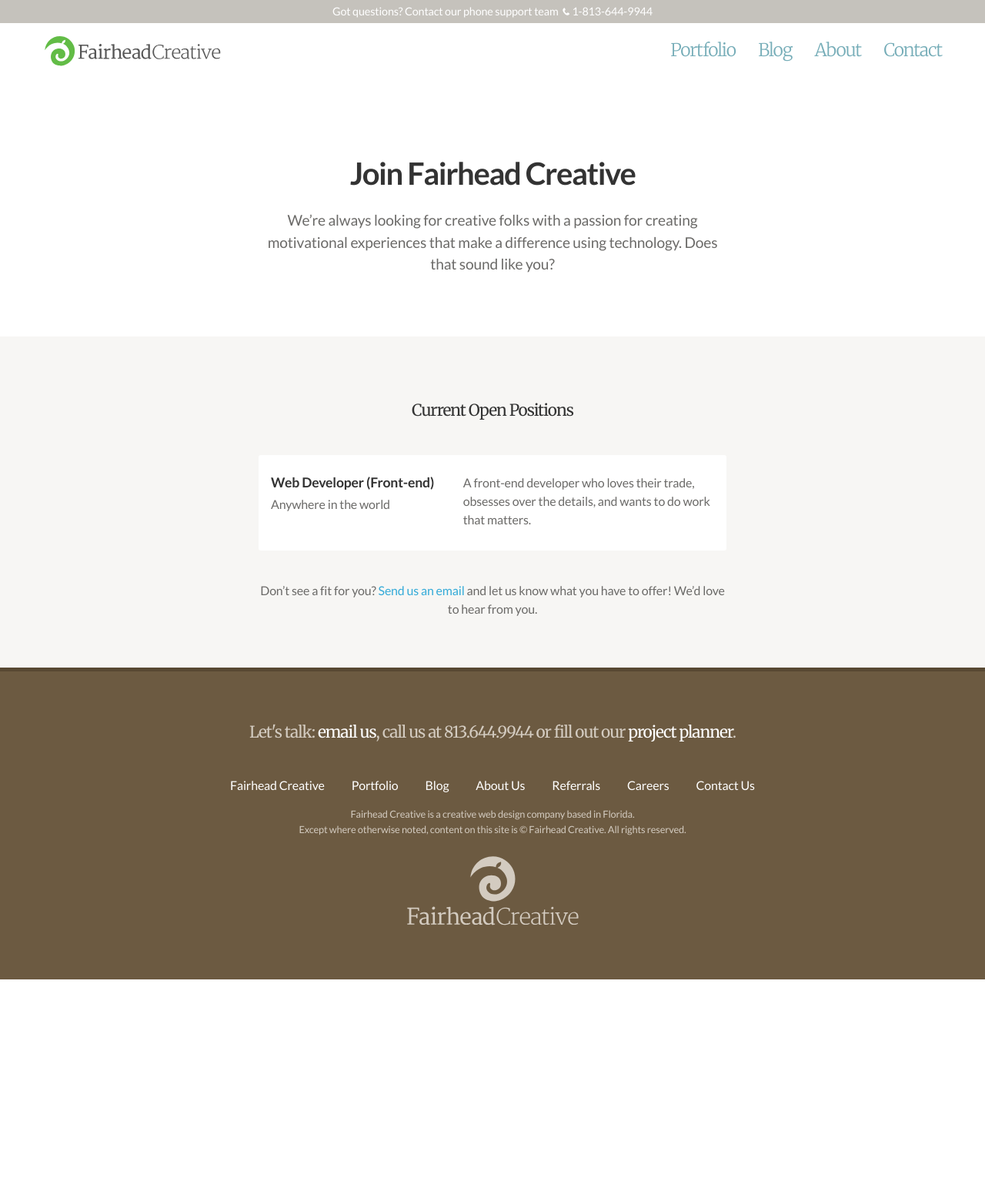
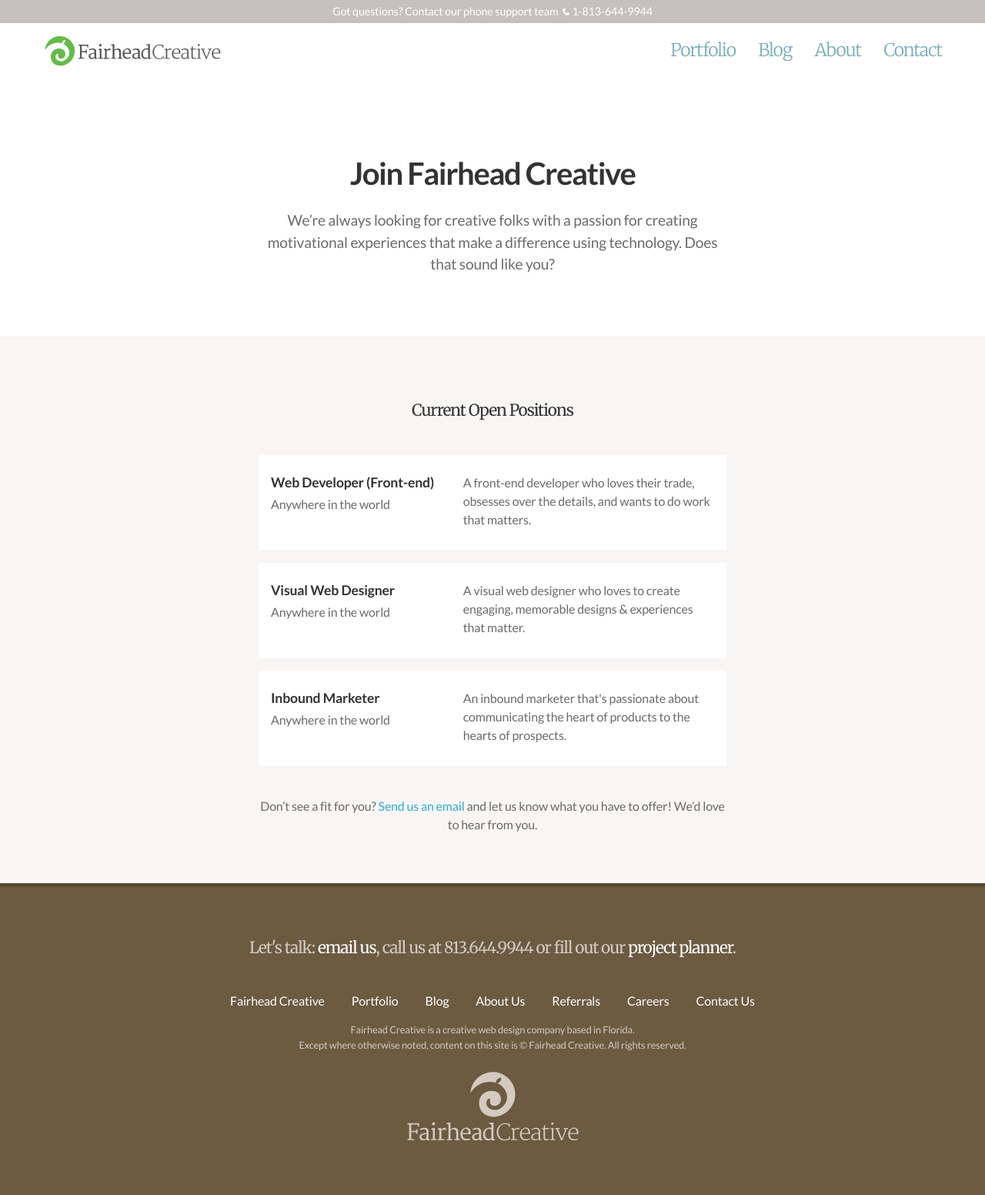
Before and after one commit to fairheadcreative/fairheadcreative, a Jekyll site: the page built from careers/index.html, in a window 1280 px wide. Shown: the whole page at 77% size. Built offline with Jekyll 4.4.1, drawn with Linux system fonts in a browser that asks for light colours; Markdown is read by kramdown in place of the engine named in the settings; comment, search, counter and statistics services are not loaded; before the commit the page ends 1272 px from its top, so only the background shows below that.

Commit message:
Add careers

```diff
--- a/_sass/_careers.scss
+++ b/_sass/_careers.scss
@@ -36,6 +36,7 @@
     display: block;
     padding: .5em 1em 1em;
     border-radius: $base-border-radius;
+    margin-bottom: 1em;
 
     &:hover {
       background: $base-border-color;
--- a/careers/index.html
+++ b/careers/index.html
@@ -22,6 +22,22 @@
       <p class="job-summary">A front-end developer who loves their trade, obsesses over the details, and wants to do work that matters.</p>
     </a>
 
+    <a class="job" href="/careers/designer/">
+      <header>
+        <h3 class="job-title">Visual Web Designer</h3>
+        <p class="job-location">Anywhere in the world</p>
+      </header>
+      <p class="job-summary">A visual web designer who loves to create engaging, memorable designs & experiences that matter.</p>
+    </a>
+
+    <a class="job" href="/careers/marketer/">
+      <header>
+        <h3 class="job-title">Inbound Marketer</h3>
+        <p class="job-location">Anywhere in the world</p>
+      </header>
+      <p class="job-summary">An inbound marketer that's passionate about communicating the heart of products to the hearts of prospects.</p>
+    </a>
+
     <p class="other">Don’t see a fit for you? <a href="mailto:jobs@fairheadcreative.com">Send us an email</a> and let us know what you have to offer! We’d love to hear from you.</p>
 
   </div>
```
Also changed, not shown: careers/designer.md (added, +33 -0 lines), careers/developer.md (+1 -1 lines), careers/marketer.md (added, +23 -0 lines).
